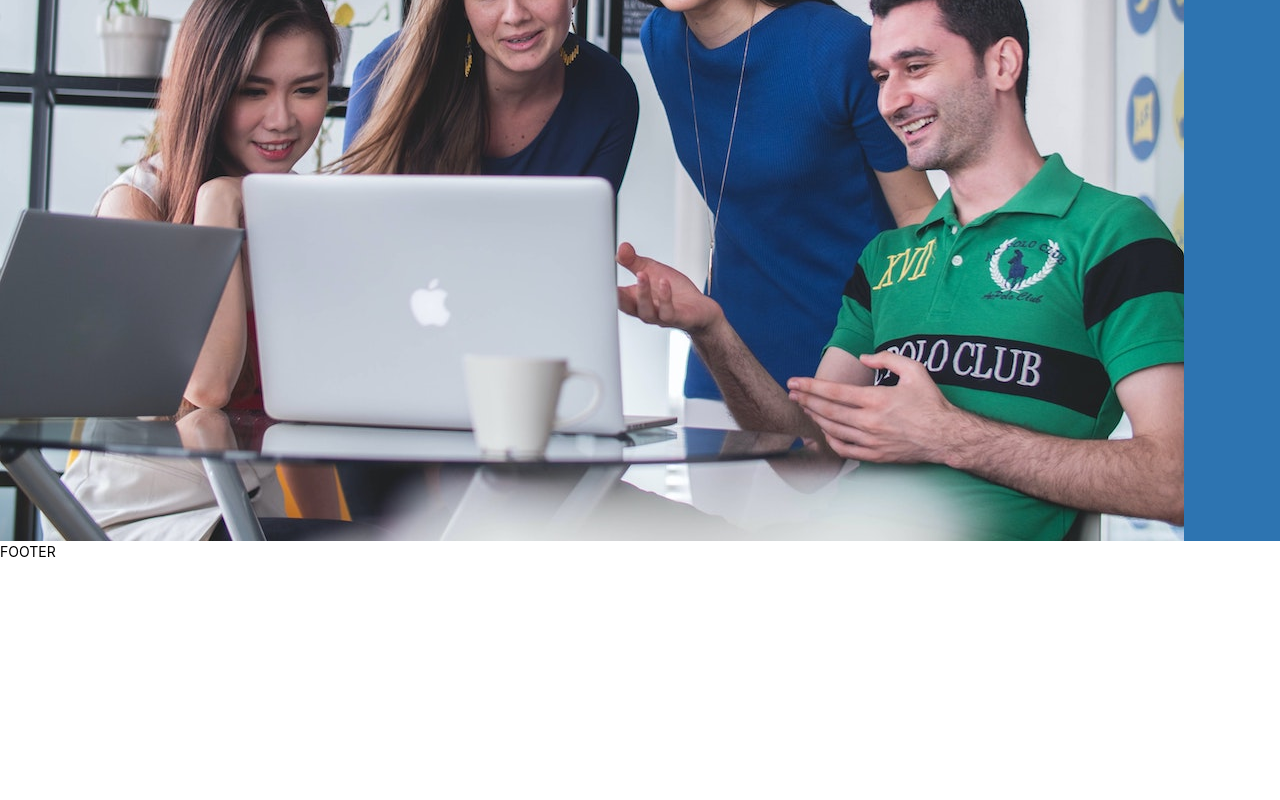
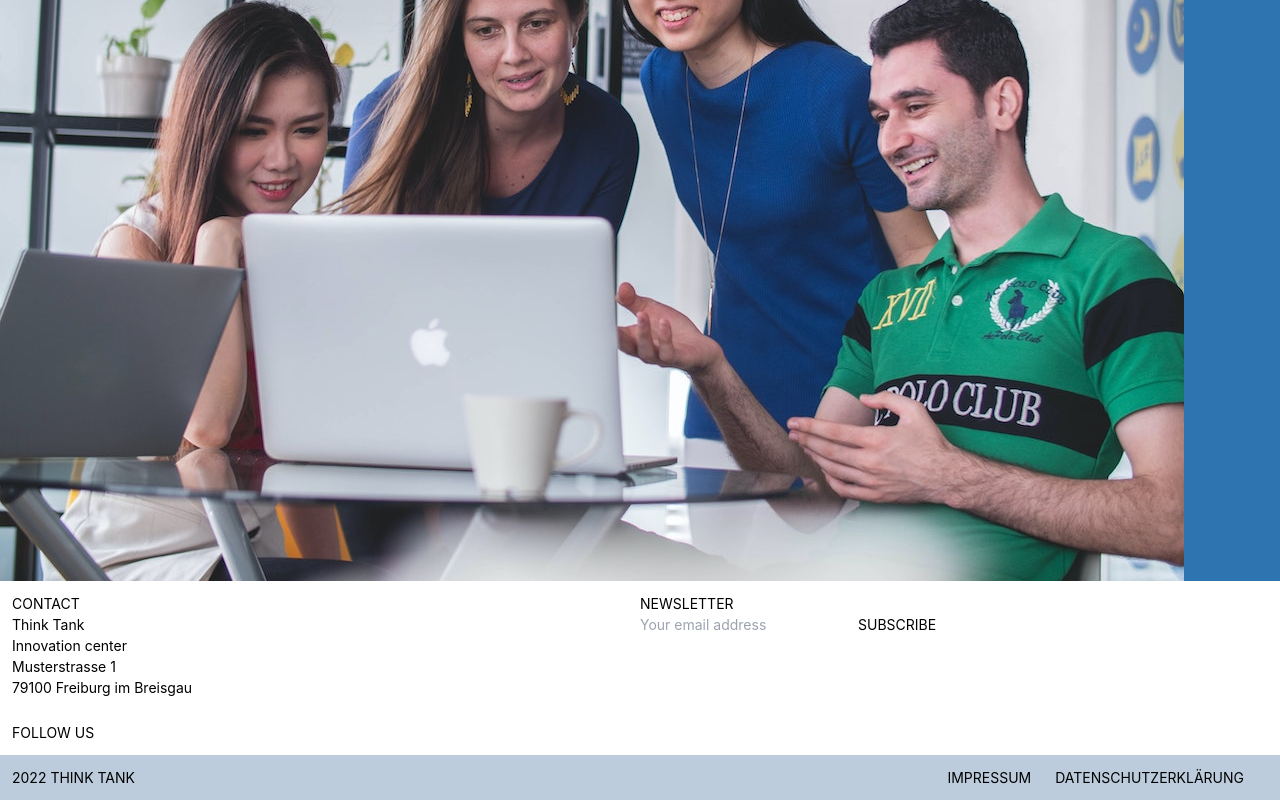
Before and after one commit to HungryOctopus/think-tank-website, a React (Create React App) app in the folder client/: page / in a window 1280 px wide. Shown: the part 2324-3124 px from the top of the page. Before the commit the page ends 2886 px from the top, so only its background shows below. Built offline with nearby package versions, Linux system fonts and the light colour scheme.

Commit message:
added footer elements

```diff
--- a/client/src/App.js
+++ b/client/src/App.js
@@ -3,7 +3,7 @@ import Navbar from './components/Navbar/Navbar';
 import Homepage from './Homepage';
 import { BrowserRouter as Router, Routes, Route } from 'react-router-dom';
 import './index.css';
-import Footer from './components/Footer';
+import Footer from './footer/Footer';
 
 function App() {
   // //const [offsetY, setoffsetY] = useState(0); // const of the length of the page
--- a/client/src/components/About/About.jsx
+++ b/client/src/components/About/About.jsx
@@ -8,7 +8,7 @@ function About() {
       <div className="bg-sblue">
         <div className="about-text">
           <div className="flex flex-row items-center p-3">
-            <div>
+            <div className="my-5">
               <h3>Who we are</h3>
               {/* <img src={sensor} alt="sensor" min-width="30px" /> */}
               <p>
--- a/client/src/components/Footer.jsx
+++ /dev/null
@@ -1,11 +0,0 @@
-import React, { useState, useEffect } from 'react';
-
-function Footer() {
-  return (
-    <>
-      <div>FOOTER</div>
-    </>
-  );
-}
-
-export default Footer;
--- /dev/null
+++ b/client/src/footer/Footer.css
@@ -0,0 +1,20 @@
+@tailwind base;
+@tailwind components;
+@tailwind utilities;
+
+:root {
+  /* Colors for the project */
+  --background: hsl(212, 33%, 89%);
+  --s-blue: #2d74b1;
+  --clr-white: #fff;
+  --grey-4: hsl(210, 31%, 80%);
+  --light-grey: hsl(212, 33%, 89%);
+}
+
+.footer {
+  background-color: var(--light-grey);
+}
+
+.bottom {
+  background-color: var(--grey-4);
+}
--- /dev/null
+++ b/client/src/footer/Footer.jsx
@@ -0,0 +1,53 @@
+import React, { useState, useEffect } from 'react';
+import { Link } from 'react-router-dom';
+import './Footer.css';
+
+function Footer() {
+  return (
+    <footer>
+      <div className="flex flex-row p-3">
+        <div className="contact basis-1/2">
+          <ul>
+            <li>CONTACT</li>
+            <li>Think Tank</li>
+            <li>Innovation center</li>
+            <li>Musterstrasse 1</li>
+            <li>79100 Freiburg im Breisgau</li>
+          </ul>
+        </div>
+        <div className="newsletter">
+          <p>NEWSLETTER</p>
+          <input
+            aria-label="Your email address"
+            name="email_address"
+            placeholder="Your email address"
+            required
+            type="email"
+            // onChange={handleEmailChange}
+            // value={email}
+          />
+          <button>SUBSCRIBE</button>
+        </div>
+      </div>
+      <div className="social-media p-3">
+        <p>FOLLOW US</p>
+        {/* here social media icons */}
+      </div>
+      <div className="bottom flex flex-row p-3">
+        <div className="basis-1/4 content-center">
+          <h5> 2022 THINK TANK</h5>
+        </div>
+        <div className="basis-3/4 flex justify-end items-center px-3">
+          <Link to="/">
+            <h5 className="px-3"> IMPRESSUM </h5>
+          </Link>
+          <Link to="/">
+            <h5 className="px-3"> DATENSCHUTZERKLÄRUNG </h5>
+          </Link>
+        </div>
+      </div>
+    </footer>
+  );
+}
+
+export default Footer;
```
Also changed, not shown: client/src/components/index.css (line endings or trailing spaces).
